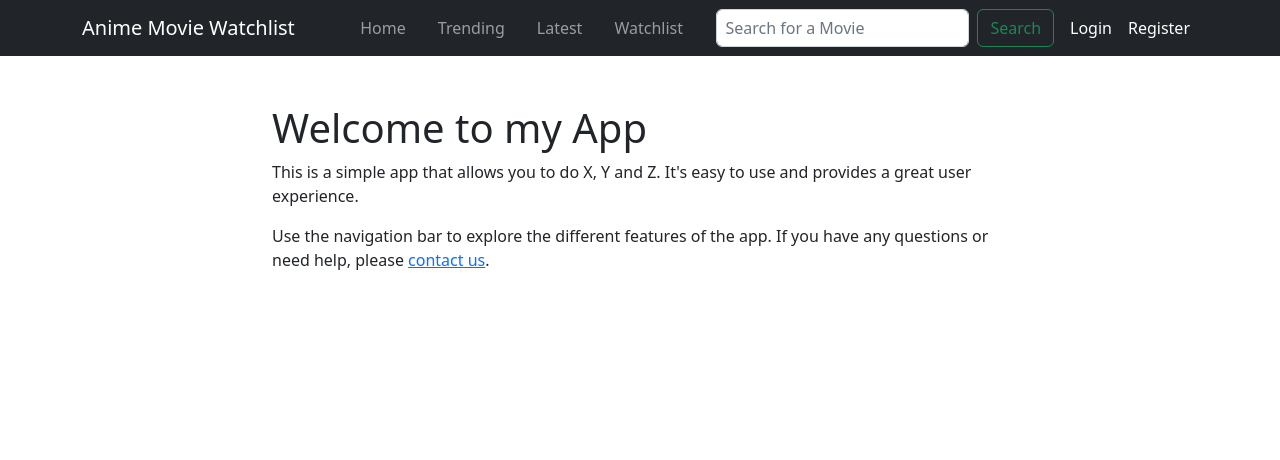
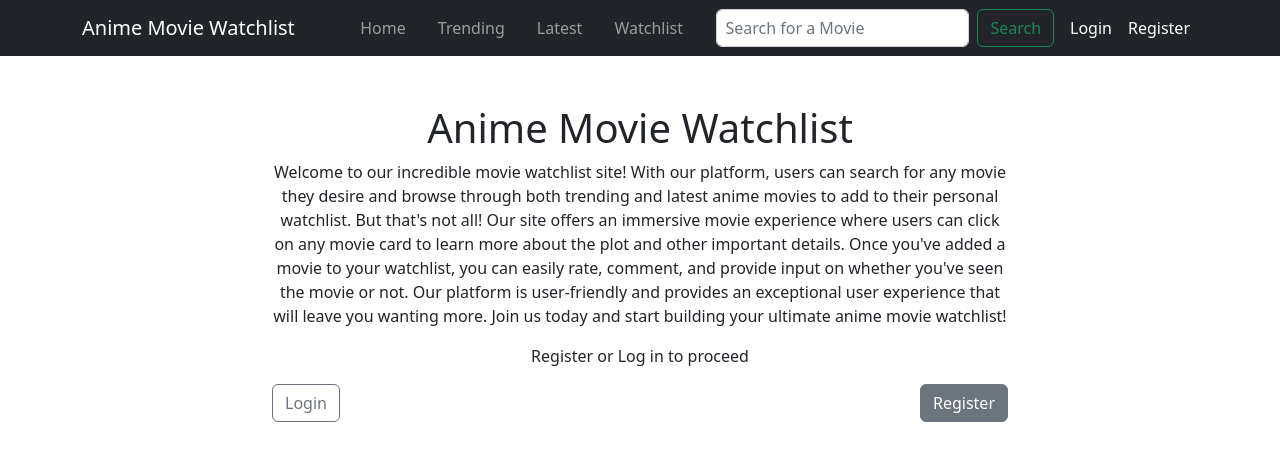
Before and after one commit to edavid2021/Fullstack-Movie-Watchlist-Application, a React (Create React App) app in the folder frontend/hw9-students-react/: page / in a window 1280 px wide. Shown: the top 460 px of the page. Built offline with nearby package versions, Linux system fonts and the light colour scheme; no server answers.

Commit message:
Landing Page

```diff
--- a/frontend/hw9-students-react/src/pages/Home.js
+++ b/frontend/hw9-students-react/src/pages/Home.js
@@ -20,17 +20,26 @@ export default function Home() {
 
   return (
     <>
-      <div className="container">
+      <div className="container text-center">
         <div className="row justify-content-center mt-5">
           <div className="col-lg-8">
-            <h1>Welcome to my App</h1>
-            <p>This is a simple app that allows you to do X, Y and Z. It's easy to use and provides a great user experience.</p>
-            <p>Use the navigation bar to explore the different features of the app. If you have any questions or need help, please <Link to="/contact">contact us</Link>.</p>
+            <h1>Anime Movie Watchlist</h1>
+            <p>Welcome to our incredible movie watchlist site! With our platform, users can search for any movie they desire and browse through both trending and latest anime movies to add to their personal watchlist. But that's not all! Our site offers an immersive movie experience where users can click on any movie card to learn more about the plot and other important details. Once you've added a movie to your watchlist, you can easily rate, comment, and provide input on whether you've seen the movie or not. Our platform is user-friendly and provides an exceptional user experience that will leave you wanting more. Join us today and start building your ultimate anime movie watchlist!</p>
+            <p className="text-center">Register or Log in to proceed</p>
+
+            <div className = "d-flex justify-content-between align-items-center mt-auto">
+              <Link to="/login">
+              <button className="btn btn btn-outline-secondary ">Login</button>
+            </Link>
+
+              <Link to="/register" >
+              <button className="btn btn btn-secondary ">Register</button>
+            </Link>
+            </div>
+
           </div>
         </div>
       </div>
 
-
-
   </>
                   )}
```
